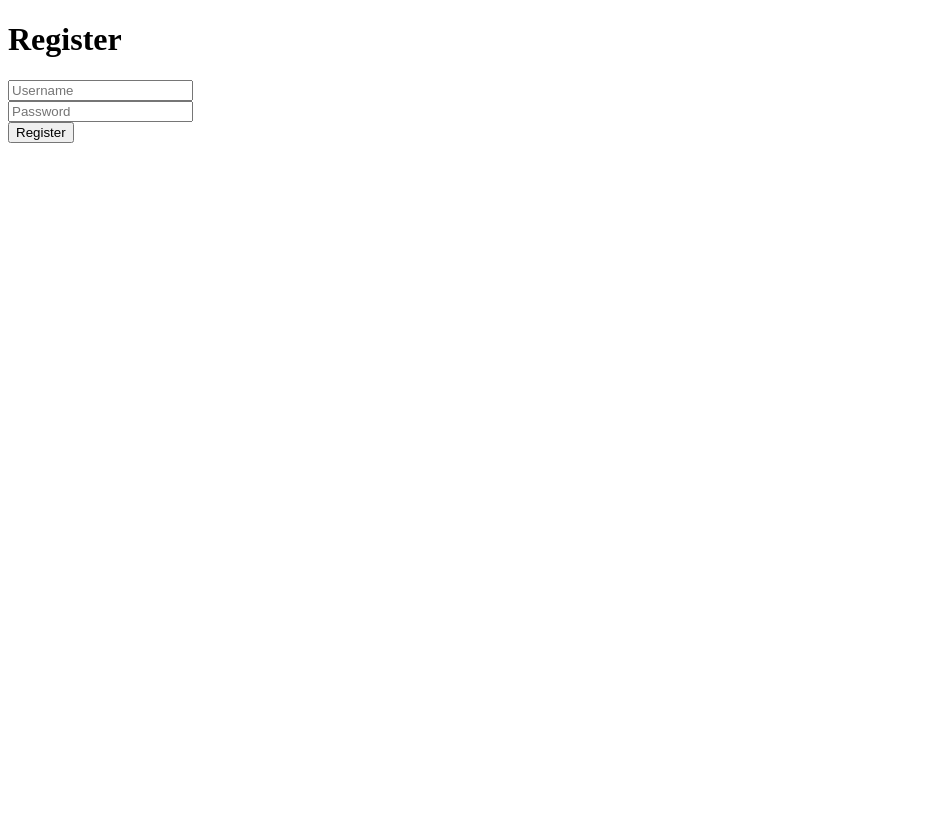
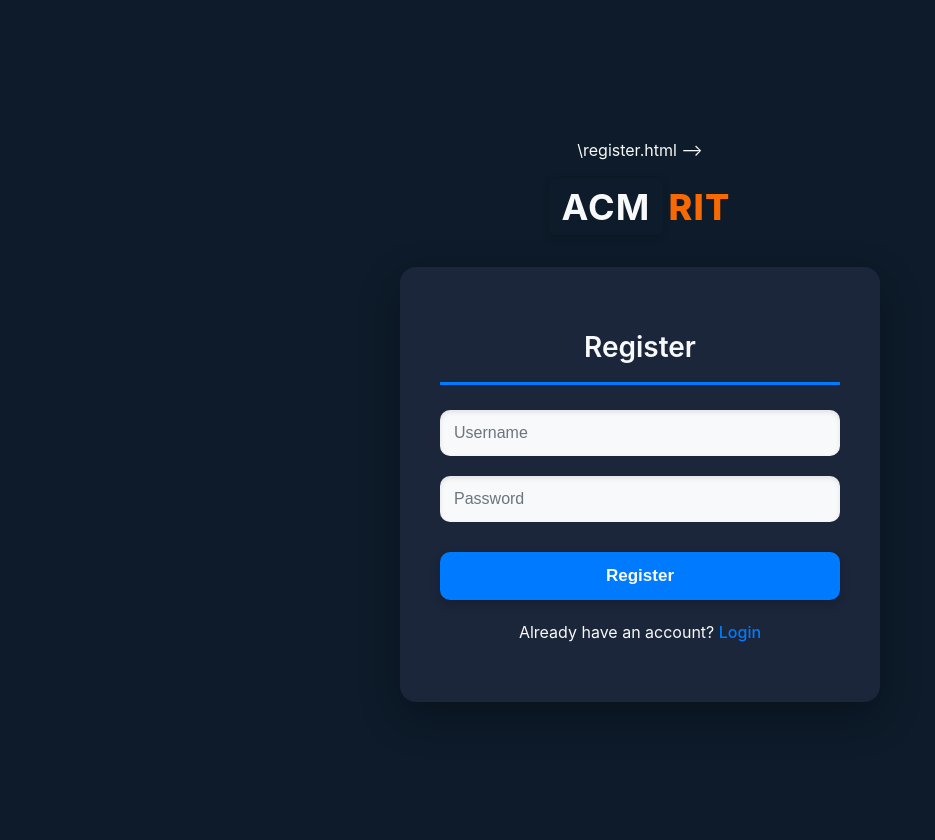
Before and after one commit to swanand11/codeGolf-acm-, a Flask app: template server/templates/register.html in a window 1280 px wide. Shown: the whole page, without its empty margins (0-935 px from the left). Before the commit the page ends 143 px from the top, so only its background shows below. Run offline with Flask 3, Linux system fonts and the light colour scheme; the template is opened without the code that fills it, so the values that code supplies are empty; some libraries are stand-ins or nearby versions.

Commit message:
register-updated

```diff
--- a/server/templates/login.html
+++ b/server/templates/login.html
@@ -164,9 +164,9 @@
             <button type="submit">Login</button>
         </form>
 
-        <!-- <div class="register-link">
+        <div class="register-link">
             <p>Don't have an account? <a href="register.html">Register</a></p>
-        </div> -->
+        </div>
     </div>
 
     <script>
--- a/server/templates/register.html
+++ b/server/templates/register.html
@@ -1,20 +1,176 @@
+\register.html -->
 <!DOCTYPE html>
 <html lang="en">
 <head>
     <meta charset="UTF-8">
     <meta name="viewport" content="width=device-width, initial-scale=1.0">
-    <title>Register</title>
+    <title>Register - ACM RIT</title>
+    <style>
+        :root {
+            --dark-blue: #0d1b2a;
+            --medium-blue: #1b263b;
+            --light-blue: #415a77;
+            --accent-blue: #007bff;
+            --white: #f8f9fa;
+            --gray: #e0e1dd;
+            --rit-red: #F76902;
+        }
+
+        body {
+            font-family: -apple-system, BlinkMacSystemFont, 'Segoe UI', Roboto, Oxygen, Ubuntu, Cantarell, 'Open Sans', 'Helvetica Neue', sans-serif;
+            background-color: var(--dark-blue);
+            margin: 0;
+            padding: 20px;
+            color: var(--white);
+            line-height: 1.6;
+            display: flex;
+            flex-direction: column;
+            align-items: center;
+            justify-content: center;
+            min-height: 100vh;
+        }
+
+        .header {
+            text-align: center;
+            margin-bottom: 30px;
+            padding-top: 15px;
+        }
+
+        .header-logo {
+            font-size: 36px;
+            font-weight: 700;
+            letter-spacing: 1.2px;
+        }
+
+        .acm {
+            color: var(--white);
+            background-color: var(--dark-blue);
+            padding: 6px 12px;
+            border-radius: 6px;
+            box-shadow: 0 2px 8px rgba(0, 0, 0, 0.2);
+        }
+
+        .rit {
+            color: var(--rit-red);
+            margin-left: 6px;
+            font-weight: 800;
+        }
+
+        .container {
+            max-width: 400px;
+            width: 90%;
+            margin: 0 auto;
+            background: var(--medium-blue);
+            padding: 40px;
+            border-radius: 16px;
+            box-shadow: 0 15px 40px rgba(0, 0, 0, 0.3);
+        }
+
+        h1 {
+            font-size: 28px;
+            margin-bottom: 25px;
+            color: var(--white);
+            border-bottom: 3px solid var(--accent-blue);
+            padding-bottom: 12px;
+            font-weight: 600;
+            text-align: center;
+        }
+
+        input {
+            width: 100%;
+            padding: 14px;
+            margin-bottom: 20px;
+            border: none;
+            border-radius: 10px;
+            background-color: var(--white);
+            color: var(--dark-blue);
+            font-size: 16px;
+            box-shadow: inset 0 2px 5px rgba(0, 0, 0, 0.1);
+        }
+
+        input::placeholder {
+            color: #6c757d;
+        }
+
+        button {
+            width: 100%;
+            margin-top: 10px;
+            padding: 14px 32px;
+            font-size: 17px;
+            font-weight: 600;
+            color: var(--white);
+            background-color: var(--accent-blue);
+            border: none;
+            border-radius: 10px;
+            cursor: pointer;
+            transition: all 0.3s ease;
+            box-shadow: 0 4px 12px rgba(0, 0, 0, 0.2);
+        }
+
+        button:hover {
+            background-color: #0056b3;
+            transform: translateY(-3px);
+            box-shadow: 0 7px 15px rgba(0, 0, 0, 0.25);
+        }
+
+        button:active {
+            transform: translateY(-1px);
+            box-shadow: 0 4px 8px rgba(0, 0, 0, 0.2);
+        }
+
+        .login-link {
+            text-align: center;
+            margin-top: 20px;
+        }
+
+        .login-link a {
+            color: var(--accent-blue);
+            text-decoration: none;
+            font-weight: 500;
+        }
+
+        .login-link a:hover {
+            text-decoration: underline;
+        }
+
+        /* Make it responsive */
+        @media (max-width: 768px) {
+            .container {
+                width: 85%;
+                padding: 30px;
+            }
+
+            .header-logo {
+                font-size: 30px;
+            }
+
+            h1 {
+                font-size: 24px;
+            }
+        }
+    </style>
 </head>
 <body>
-    <h1>Register</h1>
-    <form id="register-form">
-        <input type="text" id="register-username" placeholder="Username" required><br>
-        <input type="password" id="register-password" placeholder="Password" required><br>
-        <button type="submit">Register</button>
-    </form>
+    <div class="header">
+        <div class="header-logo">
+            <span class="acm">ACM</span><span class="rit">RIT</span>
+        </div>
+    </div>
+
+    <div class="container">
+        <h1>Register</h1>
+        <form id="register-form">
+            <input type="text" id="register-username" placeholder="Username" required>
+            <input type="password" id="register-password" placeholder="Password" required>
+            <button type="submit">Register</button>
+        </form>
+
+        <div class="login-link">
+            <p>Already have an account? <a href="login.html">Login</a></p>
+        </div>
+    </div>
 
     <script>
-        // Handle Register Form Submission
         const registerForm = document.getElementById('register-form');
         registerForm.addEventListener('submit', function (e) {
             e.preventDefault();
@@ -31,7 +187,7 @@
             })
             .then(response => response.json())
             .then(data => {
-                console.log(data);  // Handle registration response
+                console.log(data);
                 if (data.message === 'Registration successful!') {
                     alert('Registration successful! You can now log in.');
                     window.location.href = 'login.html';
```
